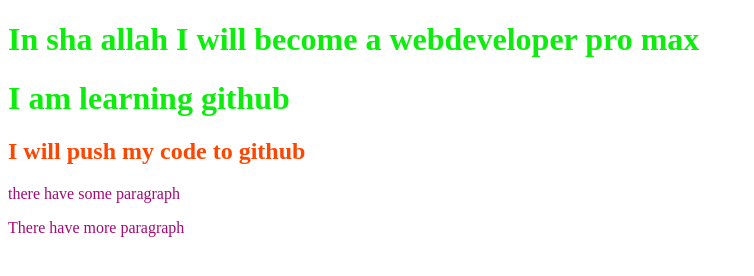
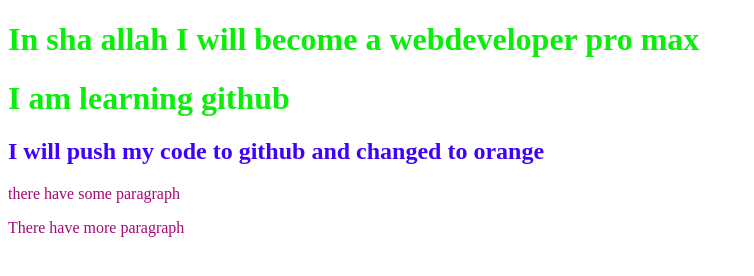
Before and after one commit to Ashikuz/my-second-repo, a plain HTML site: page index.html in a window 1280 px wide. Shown: the whole page, without its empty margins (0-754 px from the left). Drawn offline with Linux system fonts and the light colour scheme.

Commit message:
h2 changes

```diff
--- a/index.html
+++ b/index.html
@@ -10,7 +10,7 @@
 <body>
     <h1>In sha allah I will become a webdeveloper pro max</h1>
     <h1>I am learning github</h1>
-    <h2>I will push my code to github</h2>
+    <h2>I will push my code to github and changed to orange</h2>
     <p>there have some paragraph</p>
     <p>There have more paragraph</p>
 
--- a/style.css
+++ b/style.css
@@ -6,5 +6,5 @@ h1{
     color: rgb(11, 238, 11);
 }
 h2{
-    color: orangered;
+    color: rgb(64, 0, 255);
 }
```
